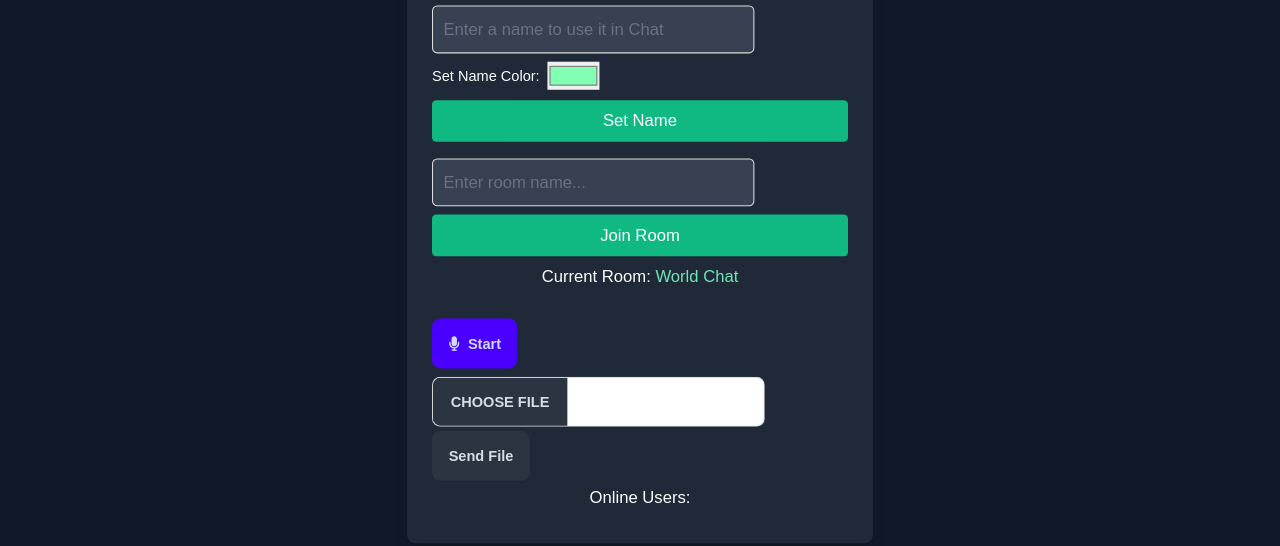
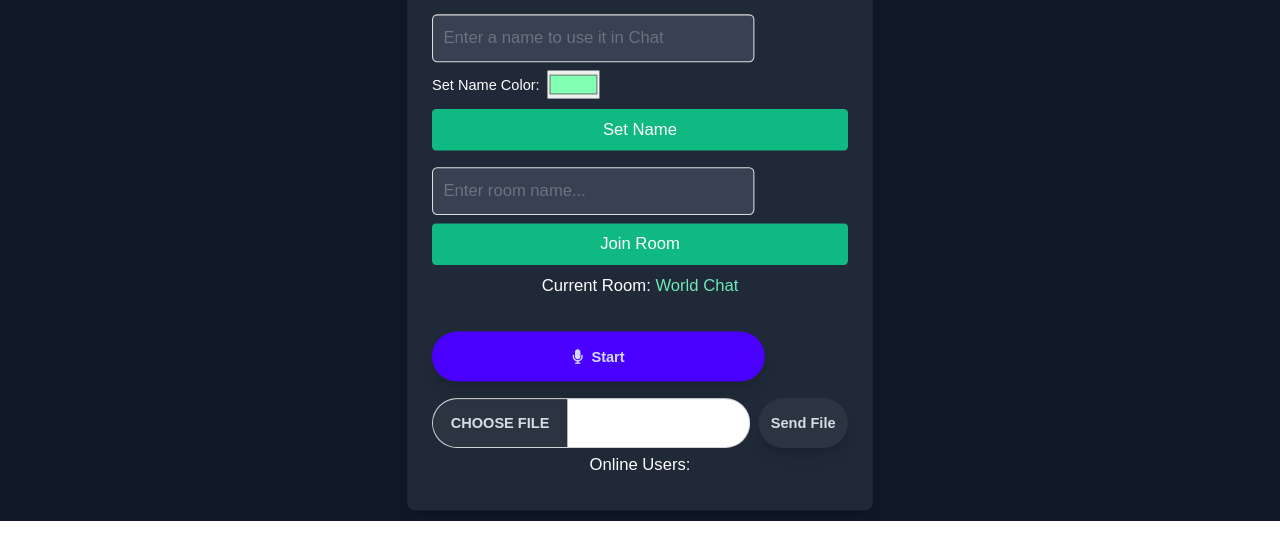
Before and after one commit to Abdul-Ahadexpo/online-chat, a website: page public/index.html in a window 1280 px wide. Shown: the part 279-825 px from the top of the page. After the commit the page ends 800 px from the top, so only its background shows below. Drawn offline with nearby package versions, Linux system fonts and the light colour scheme; no server answers.

Commit message:
Update index.html

```diff
--- a/public/index.html
+++ b/public/index.html
@@ -434,23 +434,62 @@
           id="messageContainer"></div>
 
 
-        <div class="mt-4 down-container">
-          <input type="text" id="messageInput" placeholder="Type your message..."
-            class="w-full p-2 rounded bg-gray-700 placeholder-gray-500 text-white" />
+        <!-- aaaaaaaaaaaaaaaaaaa -->
+        <!-- aaaaaaaaaaaaaaaaaaa -->
+        <!-- aaaaaaaaaaaaaaaaaaa -->
+        <!-- aaaaaaaaaaaaaaaaaaa -->
+        <!-- aaaaaaaaaaaaaaaaaaa -->
+        <!-- aaaaaaaaaaaaaaaaaaa -->
+        <!-- aaaaaaaaaaaaaaaaaaa -->
+        <!-- aaaaaaaaaaaaaaaaaaa -->
+        <!-- aaaaaaaaaaaaaaaaaaa -->
+        <!-- aaaaaaaaaaaaaaaaaaa -->
+        <!-- aaaaaaaaaaaaaaaaaaa -->
+        <!-- aaaaaaaaaaaaaaaaaaa -->
 
-          <button id="sendButton"
-            class="mt-2 w-full bg-emerald-500 hover:bg-emerald-400 text-white p-2 rounded transition">
-            <i class="fa-regular fa-paper-plane"></i> Send
-          </button>
+
+        <div class="mt-4 down-container flex flex-col space-y-4">
+          <!-- Input for typing message -->
+          <div class="relative flex items-center">
+            <input type="text" id="messageInput" placeholder="Type your message..."
+              class="p-3 rounded-full bg-gray-700 placeholder-gray-500 text-white w-full max-w-lg focus:outline-none focus:ring-2 focus:ring-emerald-500 transition" />
+            <button id="sendButton"
+              class="absolute right-2 top-1/2 transform -translate-y-1/2 bg-emerald-500 hover:bg-emerald-400 text-white p-4 w-12 h-12 rounded-full flex items-center justify-center transition duration-300 ease-in-out shadow-md">
+              <i class="fa-regular fa-paper-plane justify-center flex"></i>
+            </button>
+
+
+
+          </div>
+
           <!-- Button to start and stop recording -->
-          <button class="btn btn-primary mt-3 " id="recordButton"><i class="fa-solid fa-microphone"></i> Start</button>
+          <button
+            class="btn btn-primary p-3 rounded-full w-full max-w-xs shadow-lg transition duration-300 ease-in-out hover:scale-105 transform"
+            id="recordButton"><i class="fa-solid fa-microphone"></i> Start</button>
 
-          <input type="file" class="mt-2 file-input file-input-bordered w-full max-w-xs" id="fileInput" accept="image/*"
-            placeholder="Select a File under 800 KB" />
+          <!-- File Input for image -->
+          <div class="flex items-center space-x-2">
+            <input type="file"
+              class="file-input file-input-bordered w-full max-w-xs rounded-full focus:ring-2 focus:ring-emerald-500"
+              id="fileInput" accept="image/*" placeholder="Select a File under 800 KB" />
+            <button
+              class="btn btn-neutral p-3 rounded-full shadow-lg hover:bg-neutral-600 transition duration-300 ease-in-out"
+              id="sendFileButton">Send File</button>
+          </div>
+        </div>
 
-          <button class="btn btn-neutral mt-1" id="sendFileButton">Send File</button>
-
-        </div>
+        <!-- aaaaaaaaaaaaaaaaaaa -->
+        <!-- aaaaaaaaaaaaaaaaaaa -->
+        <!-- aaaaaaaaaaaaaaaaaaa -->
+        <!-- aaaaaaaaaaaaaaaaaaa -->
+        <!-- aaaaaaaaaaaaaaaaaaa -->
+        <!-- aaaaaaaaaaaaaaaaaaa -->
+        <!-- aaaaaaaaaaaaaaaaaaa -->
+        <!-- aaaaaaaaaaaaaaaaaaa -->
+        <!-- aaaaaaaaaaaaaaaaaaa -->
+        <!-- aaaaaaaaaaaaaaaaaaa -->
+        <!-- aaaaaaaaaaaaaaaaaaa -->
+        <!-- aaaaaaaaaaaaaaaaaaa -->
         <div class="text-center">
           <h2 class="mb-2">Online Users:</h2>
           <div id="onlineUsersContainer" class="bg-indigo-400 text-center rounded-3xl text-black"></div>
```
